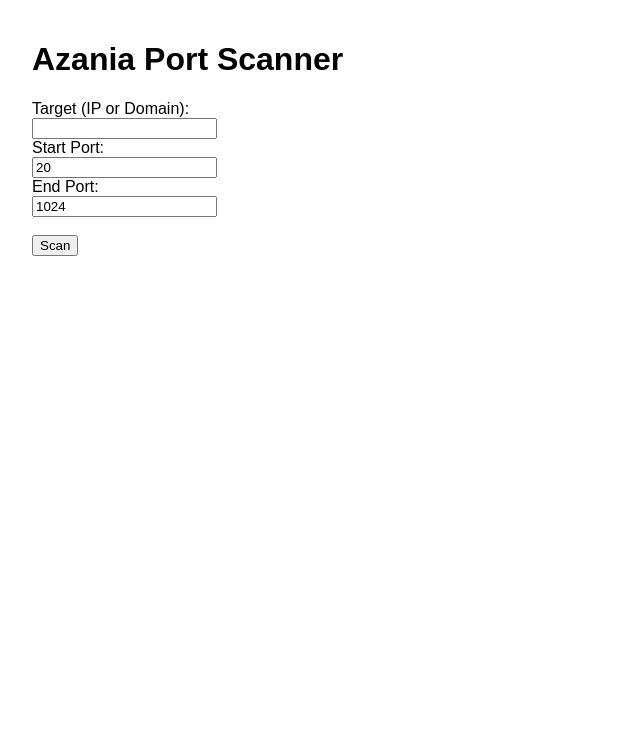
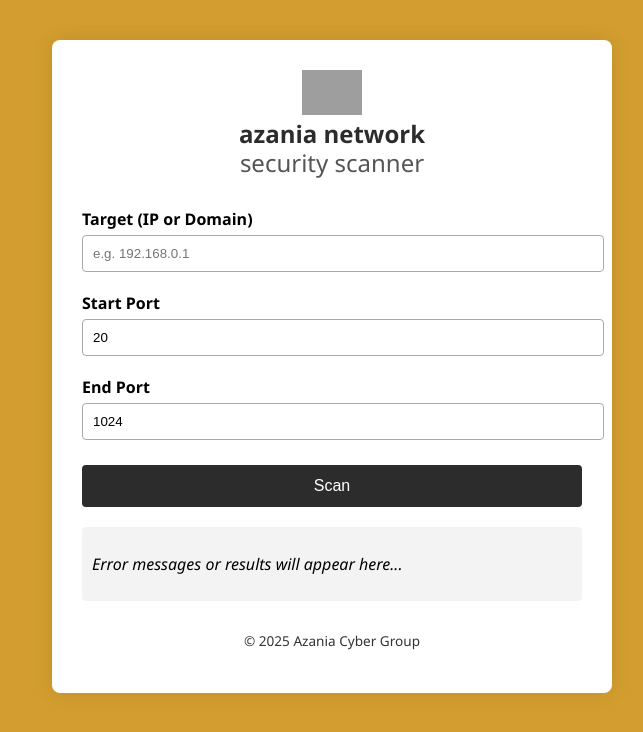
Before and after one commit to Thami-code305/flask-port-scanner, a Flask app: page / in a window 1280 px wide. Shown: the top 732 px of the page, without its empty margins (308-951 px from the left). Run offline with Flask 3, Linux system fonts and the light colour scheme; grey boxes are pictures that could not be loaded.

Commit message:
index.html

```diff
--- a/templates/index.html
+++ b/templates/index.html
@@ -1,34 +1,41 @@
 <!DOCTYPE html>
 <html lang="en">
 <head>
-  <meta charset="utf-8">
-  <title>Port Scanner</title>
-  <style>body {max-width:600px;margin:auto;padding:20px;font-family:sans-serif;}pre{background:#eee;padding:10px;}</style>
+  <meta charset="UTF-8" />
+  <meta name="viewport" content="width=device-width, initial-scale=1.0"/>
+  <title>Azania Network Security Scanner</title>
+  <link rel="stylesheet" href="style.css"/>
 </head>
 <body>
-<h1>Azania Port Scanner</h1>
-<form method="POST">
-  <label>Target (IP or Domain):</label><br>
-  <input type="text" name="target" required><br>
-  <label>Start Port:</label><br>
-  <input type="number" name="start_port" value="20" required><br>
-  <label>End Port:</label><br>
-  <input type="number" name="end_port" value="1024" required><br><br>
-  <button type="submit">Scan</button>
-</form>
-{% if error %}
-  <p style="color:red;">{{ error }}</p>
-{% endif %}
-{% if results is not none %}
-  <h2>Results for {{ target }} ({{ ip }})</h2>
-  {% if results %}
-    <pre>PORT     SERVICE
-{% for port, service in results %}
-{{ "%-8s %-15s"|format(port, service) }}
-{% endfor %}</pre>
-  {% else %}
-    <p>No open ports found.</p>
-  {% endif %}
-{% endif %}
+  <div class="container">
+    <header>
+      <img src="logo.png" alt="Azania Logo" class="logo" />
+      <h1>azania network<br><span>security scanner</span></h1>
+    </header>
+
+    <form id="scanner-form">
+      <label for="target">Target (IP or Domain)</label>
+      <input type="text" id="target" name="target" placeholder="e.g. 192.168.0.1" required/>
+
+      <label for="startPort">Start Port</label>
+      <input type="number" id="startPort" name="startPort" min="1" max="65535" value="20" required/>
+
+      <label for="endPort">End Port</label>
+      <input type="number" id="endPort" name="endPort" min="1" max="65535" value="1024" required/>
+
+      <button type="submit">Scan</button>
+    </form>
+
+    <div id="results">
+      <p><em>Error messages or results will appear here...</em></p>
+    </div>
+
+    <footer>
+      <p>© 2025 Azania Cyber Group</p>
+    </footer>
+  </div>
+
+  <!-- Optional: Add Google Analytics or Plausible here -->
+  <script src="app.js"></script>
 </body>
 </html>
```
